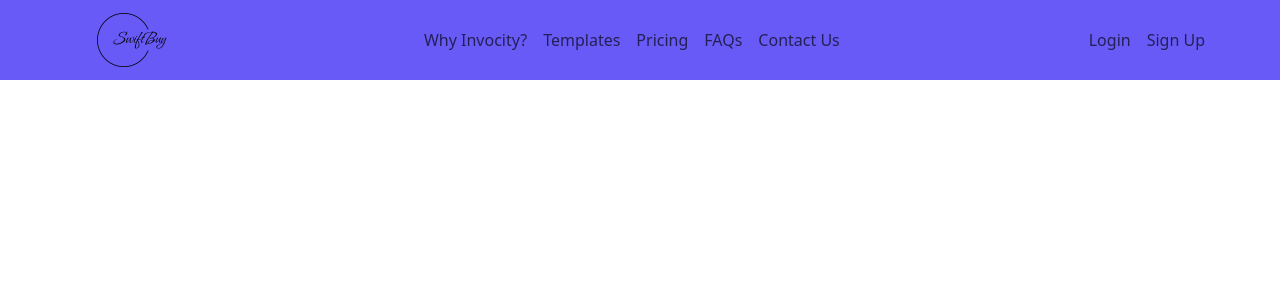
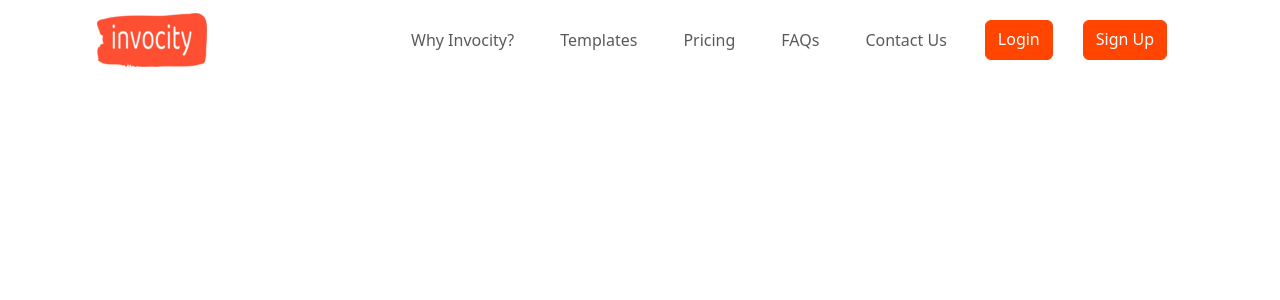
Before and after one commit to avishala8/invocity, a React (Create React App) app in the folder invocity_frontend/: page / in a window 1280 px wide. Shown: the top 300 px of the page. Built offline with nearby package versions, Linux system fonts and the light colour scheme.

Commit message:
theme changes

```diff
--- a/invocity_frontend/src/assets/styles/custom.css
+++ b/invocity_frontend/src/assets/styles/custom.css
@@ -1,9 +1,34 @@
 .custom-navbar {
-  background-color: rgb(103, 90, 246);
-  color: white;
+  background-color: white;
+  color: black;
   padding-left: 30px;
 }
+
 .navbar-items {
-  display: flex;
-  justify-content: space-between;
+  margin-left: 20px;
 }
+
+.nav-link-spacing {
+  margin-right: 30px;
+}
+
+.nav-centered {
+  margin-left: 180px;
+  text-align: center;
+  justify-content: center;
+}
+.btn:hover {
+  background-color: orangered;
+  border-color: orangered;
+  color: inherit;
+}
+.btn a:visited {
+  color: orangered !important;
+}
+.btn .active {
+  color: orangered !important;
+}
+.btn-primary {
+  background-color: orangered !important;
+  border-color: orangered !important;
+}
--- a/invocity_frontend/src/components/Header.jsx
+++ b/invocity_frontend/src/components/Header.jsx
@@ -1,5 +1,5 @@
 import React from "react";
-import { Navbar, Nav, Container } from "react-bootstrap";
+import { Navbar, Nav, Container, Button } from "react-bootstrap";
 import { LinkContainer } from "react-router-bootstrap";
 import { Link } from "react-router-dom";
 
@@ -8,7 +8,11 @@ import logo from "../assets/logo.png";
 const header = () => {
   return (
     <header>
-      <Navbar collapseOnSelect expand="lg" className="custom-navbar">
+      <Navbar
+        collapseOnSelect
+        expand="lg"
+        className="custom-navbar basic-navbar-nav"
+      >
         <Container>
           <LinkContainer to="/">
             <Navbar.Brand>
@@ -16,33 +20,42 @@ const header = () => {
             </Navbar.Brand>
           </LinkContainer>
           <Navbar.Toggle aria-controls="responsive-navbar-nav" />
-          <Navbar.Collapse id="responsive-navbar-nav ">
-            <Nav className="ms-auto navbar-items">
-              <LinkContainer to="/aboutus">
+
+          <Navbar.Collapse id="responsive-navbar-nav">
+            <Nav className="nav-centered">
+              <LinkContainer className="nav-link-spacing" to="/aboutus">
                 <Nav.Link>Why Invocity?</Nav.Link>
               </LinkContainer>
-              <LinkContainer to="/templates">
+              <LinkContainer className="nav-link-spacing" to="/templates">
                 <Nav.Link>Templates</Nav.Link>
               </LinkContainer>
-              <LinkContainer to="/pricing">
+              <LinkContainer className="nav-link-spacing" to="/pricing">
                 <Nav.Link>Pricing</Nav.Link>
               </LinkContainer>
-              <LinkContainer to="/FAQs">
+              <LinkContainer className="nav-link-spacing" to="/FAQs">
                 <Nav.Link>FAQs </Nav.Link>
               </LinkContainer>
-              <LinkContainer to="/contactus">
+              <LinkContainer className="nav-link-spacing" to="/contactus">
                 <Nav.Link>Contact Us</Nav.Link>
+              </LinkContainer>
+              <LinkContainer className="nav-link-spacing" to="/login">
+                <Button className="btn" href="login">
+                  Login
+                </Button>
+              </LinkContainer>
+              <LinkContainer className="nav-link-spacing" to="/signup">
+                <Button className="btn" href="/signup">
+                  Sign Up
+                </Button>
               </LinkContainer>
             </Nav>
 
-            <Nav variant="pills" className="ms-auto">
-              <Nav.Link as={Link} to="/login">
-                Login
-              </Nav.Link>
-              <Nav.Link as={Link} to="/signup">
-                Sign Up
-              </Nav.Link>
-            </Nav>
+            {/* <Nav.Link as={Link} to="/login">
+              Login
+            </Nav.Link>
+            <Nav.Link as={Link} to="/signup">
+              Sign Up
+            </Nav.Link> */}
           </Navbar.Collapse>
         </Container>
       </Navbar>
```
Also changed, not shown: invocity_frontend/src/assets/logo.png.
